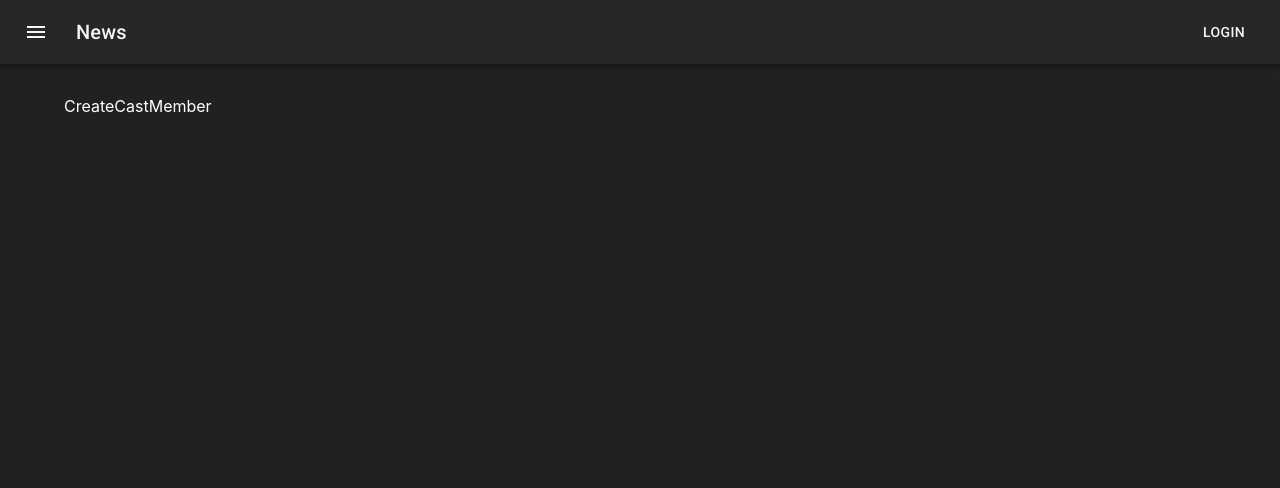
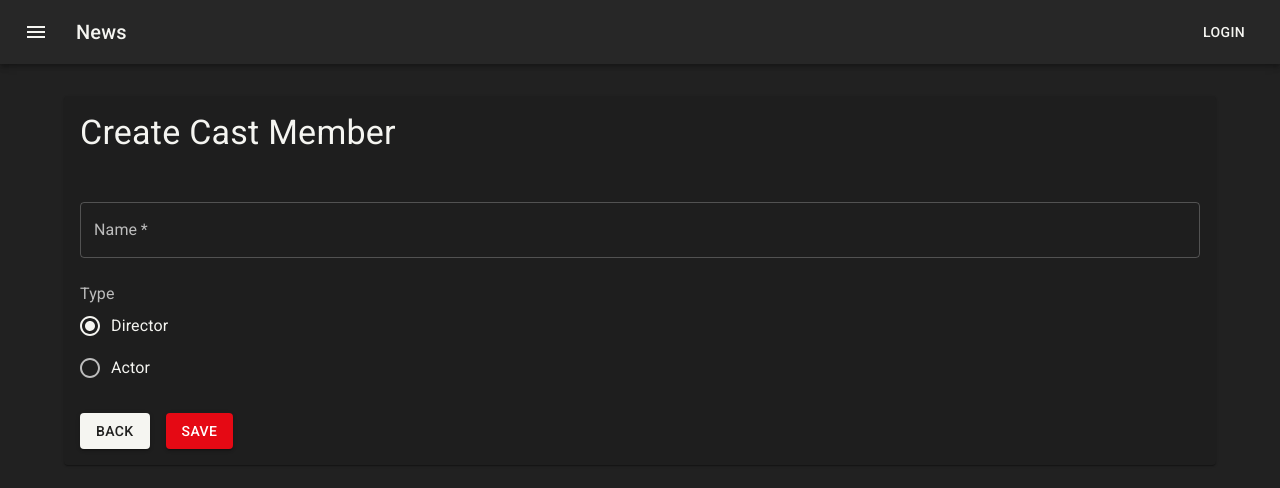
Before and after one commit to vaguiiinho/admin-videos-react, a React (Create React App) app: page /cast-members/create in a window 1280 px wide. Shown: the top 488 px of the page. Built offline with nearby package versions, Linux system fonts and the light colour scheme.

Commit message:
Criando Cast members

```diff
--- a/src/features/cast/CreateCastMember.tsx
+++ b/src/features/cast/CreateCastMember.tsx
@@ -1,7 +1,56 @@
-import React from 'react'
+import { useSnackbar } from "notistack"
+import { useEffect, useState } from "react"
+import { CastMember } from "../../types/CastMembers"
+import { initialState, useCreateCastMemberMutation } from "./castMemberSlice"
+import { Box, Paper, Typography } from "@mui/material"
+import { CastMemberForm } from "./components/CastMemberForm"
 
 export function CreateCastMember() {
-  return (
-    <div>CreateCastMember</div>
-  )
+    const [castMemberState, setCastMemberState] = useState<CastMember>(initialState)
+    const [createCastMember, status] = useCreateCastMemberMutation()
+    const { enqueueSnackbar } = useSnackbar()
+    const [isDisabled, setIsDisabled] = useState(false)
+
+    const handleChange = (e: React.ChangeEvent<HTMLInputElement>) => {
+        const { name, value } = e.target
+        setCastMemberState({ ...castMemberState, [name]: value })
+    }
+
+    async function handleSubmit(e: React.FormEvent<HTMLFormElement>) {
+        e.preventDefault()
+        await createCastMember(castMemberState)
+    }
+
+    useEffect(() => {
+        if (status.isSuccess) {
+            setIsDisabled(true)
+            enqueueSnackbar('Category created!', { variant: "success" })
+        }
+
+        if (status.error) {
+            setIsDisabled(false)
+            enqueueSnackbar('Error creating category!', { variant: "error" })
+        }
+    }, [enqueueSnackbar, status.error, status.isSuccess])
+
+    return (
+        <Box>
+            <Paper>
+                <Box p={2}>
+                    <Box mb={2}>
+                        <Typography variant="h4">
+                            Create Cast Member
+                        </Typography>
+                    </Box>
+                </Box>
+                <CastMemberForm
+                    handleSubmit={handleSubmit}
+                    handleChange={handleChange}
+                    isLoading={status.isLoading}
+                    castMember={castMemberState}
+                    isDisabled={status.isLoading}
+                />
+            </Paper>
+        </Box>
+    )
 }
--- a/src/features/cast/castMemberSlice.ts
+++ b/src/features/cast/castMemberSlice.ts
@@ -7,7 +7,7 @@ const endpointUrl = "/cast-members"
 export const initialState: CastMember = {
     id: "",
     name: "",
-    type: 0,
+    type: 1,
     createdAt: "",
 }
 
--- a/src/features/cast/components/CastMemberForm.tsx
+++ b/src/features/cast/components/CastMemberForm.tsx
@@ -20,7 +20,6 @@ type Props = {
     isLoading: boolean
     handleSubmit: (e: React.FormEvent<HTMLFormElement>) => void
     handleChange: (e: React.ChangeEvent<HTMLInputElement>) => void
-    handleToggle: (e: React.ChangeEvent<HTMLInputElement>) => void
 }
 
 export function CastMemberForm({
@@ -57,13 +56,14 @@ export function CastMemberForm({
                                     <FormLabel>Type</FormLabel>
                                     <RadioGroup
                                         aria-labelledby="type of cast member"
-                                        defaultValue="Director"
+                                        defaultValue={1}
                                         name="type"
+                                        onChange={handleChange}
                                         value={castMember.type}
-                                    />
-                                    <FormControlLabel value={1} control={<Radio />} label="Director" />
-                                    <FormControlLabel value={2} control={<Radio />} label="Actor"
-                                    />
+                                    >
+                                        <FormControlLabel value={1} control={<Radio />} label="Director" />
+                                        <FormControlLabel value={2} control={<Radio />} label="Actor" />
+                                    </RadioGroup>
                                 </FormGroup>
                             </Grid>
                             <Grid size={12}>
```
